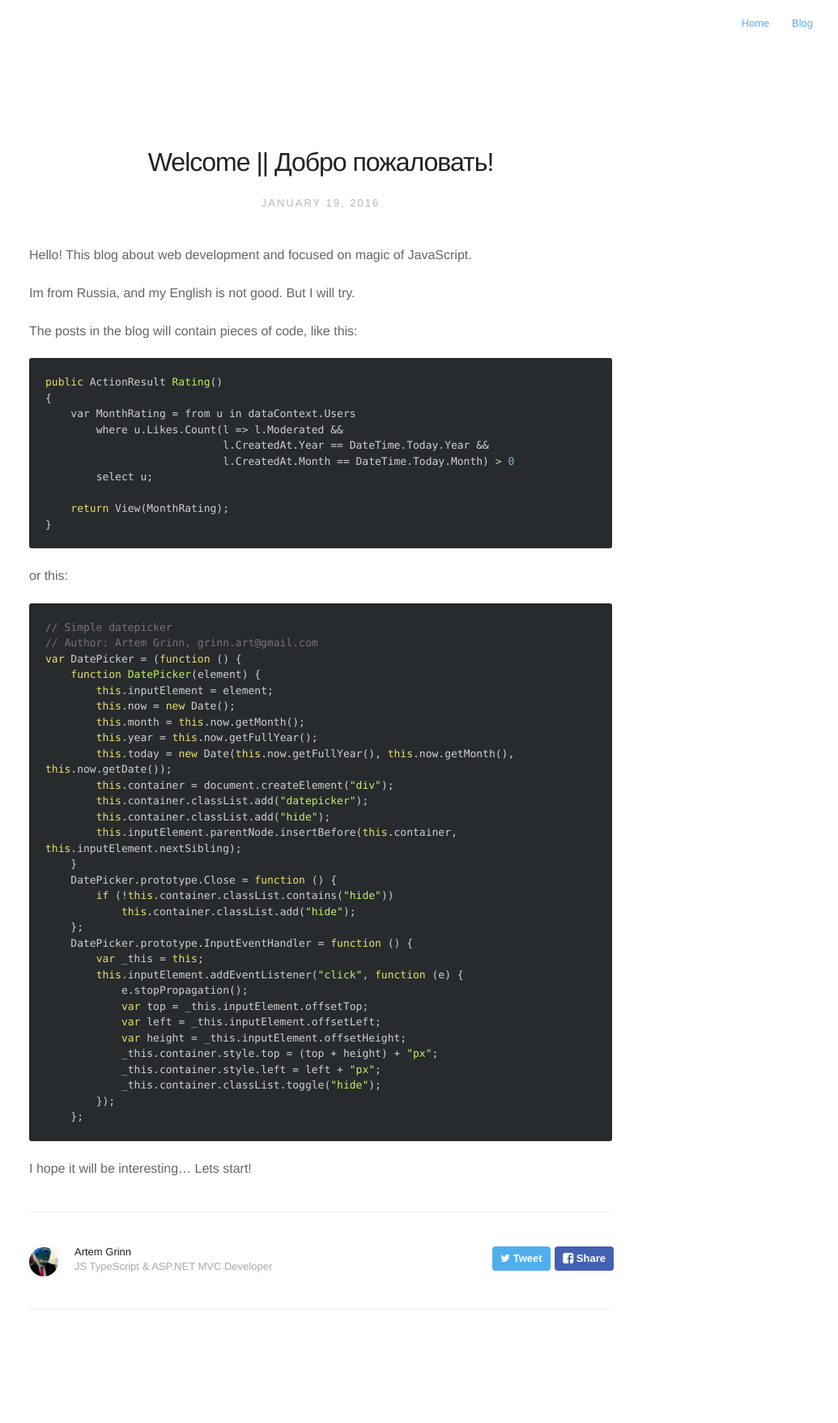
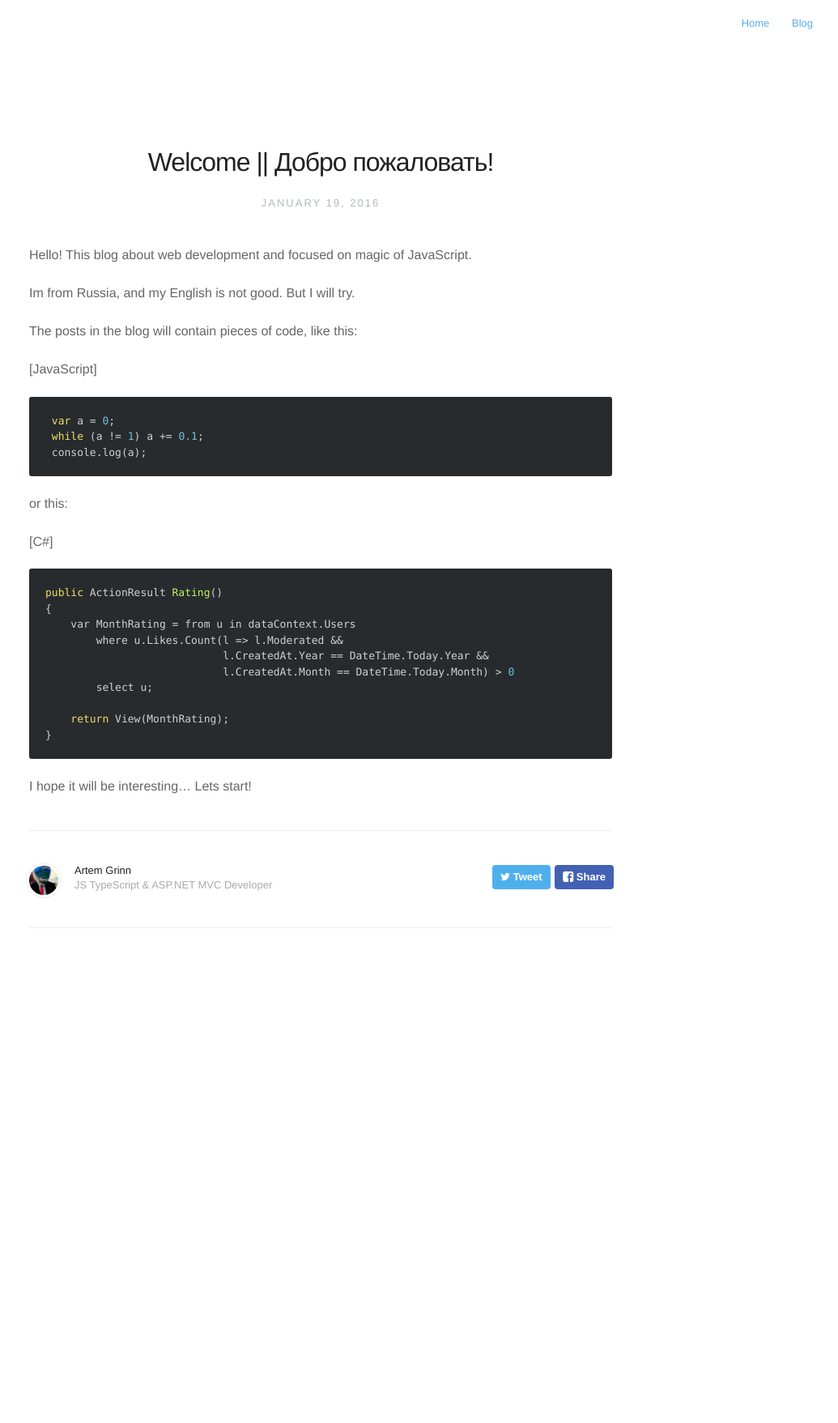
Before and after one commit to ArtemGrinn/artemgrinn.github.io, a Jekyll site: the page built from _posts/2016-01-19-welcome.markdown, in a window 1280 px wide. Shown: the whole page at 81% size, without its empty margins (244-1279 px from the left). Built offline with Jekyll 4.4.1, drawn with Linux system fonts in a browser that asks for light colours; nearby versions of some CDN libraries; after the commit the page ends 1286 px from its top, so only the background shows below that.

Commit message:
Update 2016-01-19-welcome.markdown

```diff
--- a/_posts/2016-01-19-welcome.markdown
+++ b/_posts/2016-01-19-welcome.markdown
@@ -10,6 +10,17 @@ This blog about web development and focused on magic of JavaScript.
 Im from Russia, and my English is not good. But I will try.
 
 The posts in the blog will contain pieces of code, like this:
+
+[JavaScript]
+{% highlight js %}
+ var a = 0;
+ while (a != 1) a += 0.1;
+ console.log(a);
+{% endhighlight %}
+
+or this:
+
+[C#]
 {% highlight c# %}
 public ActionResult Rating()
 {
@@ -23,41 +34,4 @@ public ActionResult Rating()
 }
 {% endhighlight %}
 
-or this:
-
-{% highlight js %}
-// Simple datepicker
-// Author: Artem Grinn, grinn.art@gmail.com
-var DatePicker = (function () {
-    function DatePicker(element) {
-        this.inputElement = element;
-        this.now = new Date();
-        this.month = this.now.getMonth();
-        this.year = this.now.getFullYear();
-        this.today = new Date(this.now.getFullYear(), this.now.getMonth(), this.now.getDate());
-        this.container = document.createElement("div");
-        this.container.classList.add("datepicker");
-        this.container.classList.add("hide");
-        this.inputElement.parentNode.insertBefore(this.container, this.inputElement.nextSibling);
-    }
-    DatePicker.prototype.Close = function () {
-        if (!this.container.classList.contains("hide"))
-            this.container.classList.add("hide");
-    };
-    DatePicker.prototype.InputEventHandler = function () {
-        var _this = this;
-        this.inputElement.addEventListener("click", function (e) {
-            e.stopPropagation();
-            var top = _this.inputElement.offsetTop;
-            var left = _this.inputElement.offsetLeft;
-            var height = _this.inputElement.offsetHeight;
-            _this.container.style.top = (top + height) + "px";
-            _this.container.style.left = left + "px";
-            _this.container.classList.toggle("hide");
-        });
-    };
-{% endhighlight %}
-
 I hope it will be interesting... Lets start!
-
-[about]:    /about
```
